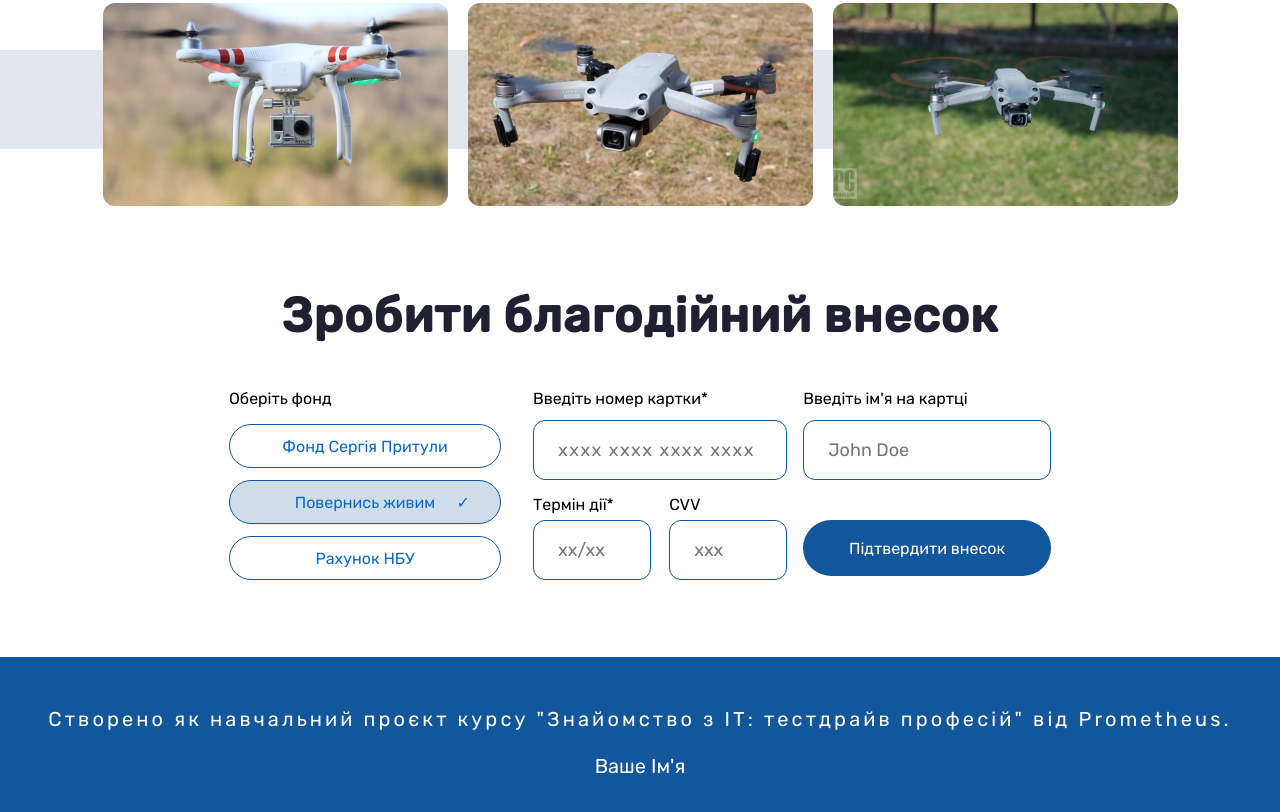
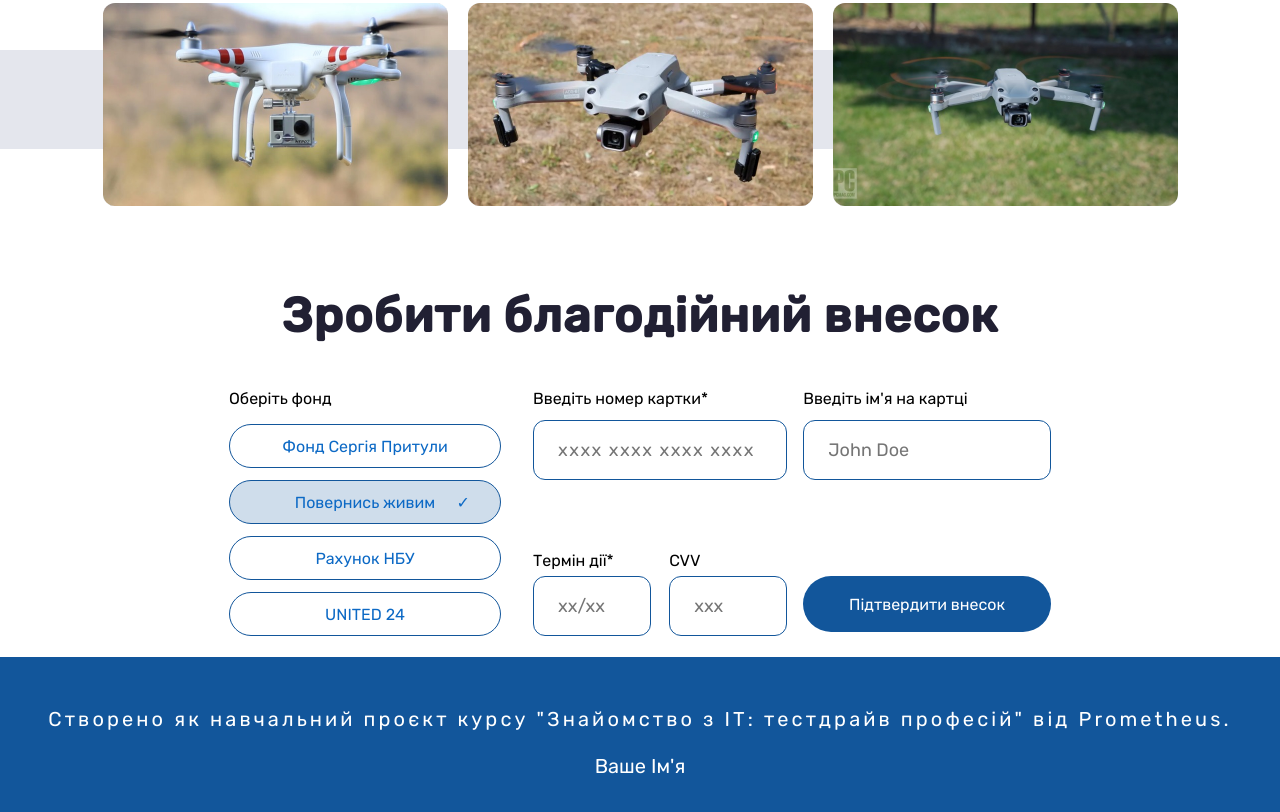
Before and after one commit to kotkotafej2023/webinar, a plain HTML site: page index.html in a window 1280 px wide. Shown: the part 863-1675 px from the top of the page. Drawn offline with Linux system fonts and the light colour scheme.

Commit message:
Update index.html

```diff
--- a/index.html
+++ b/index.html
@@ -51,6 +51,10 @@
                             <input type="radio" name="foundation" value="NBUAccount" />
                             <span>Рахунок НБУ</span>
                         </label>
+                        <label>
+                            <input type="radio" name="foundation" value="UNITED 24" />
+                            <span>UNITED 24</span>
+                        </label>
                     </div>
                     <div class="contribution__card">
                         <div class="contribution__first-card-col">
```
